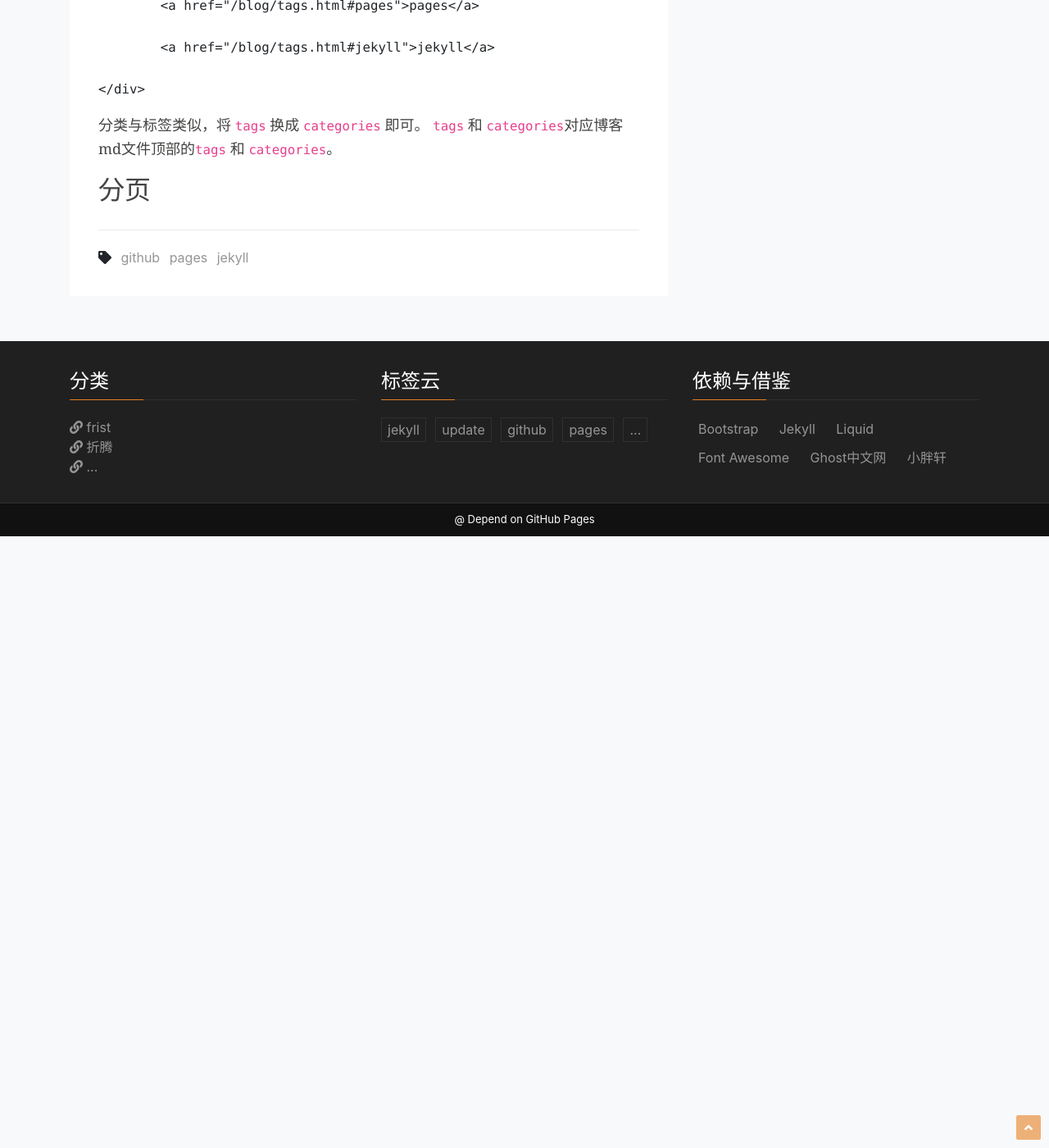
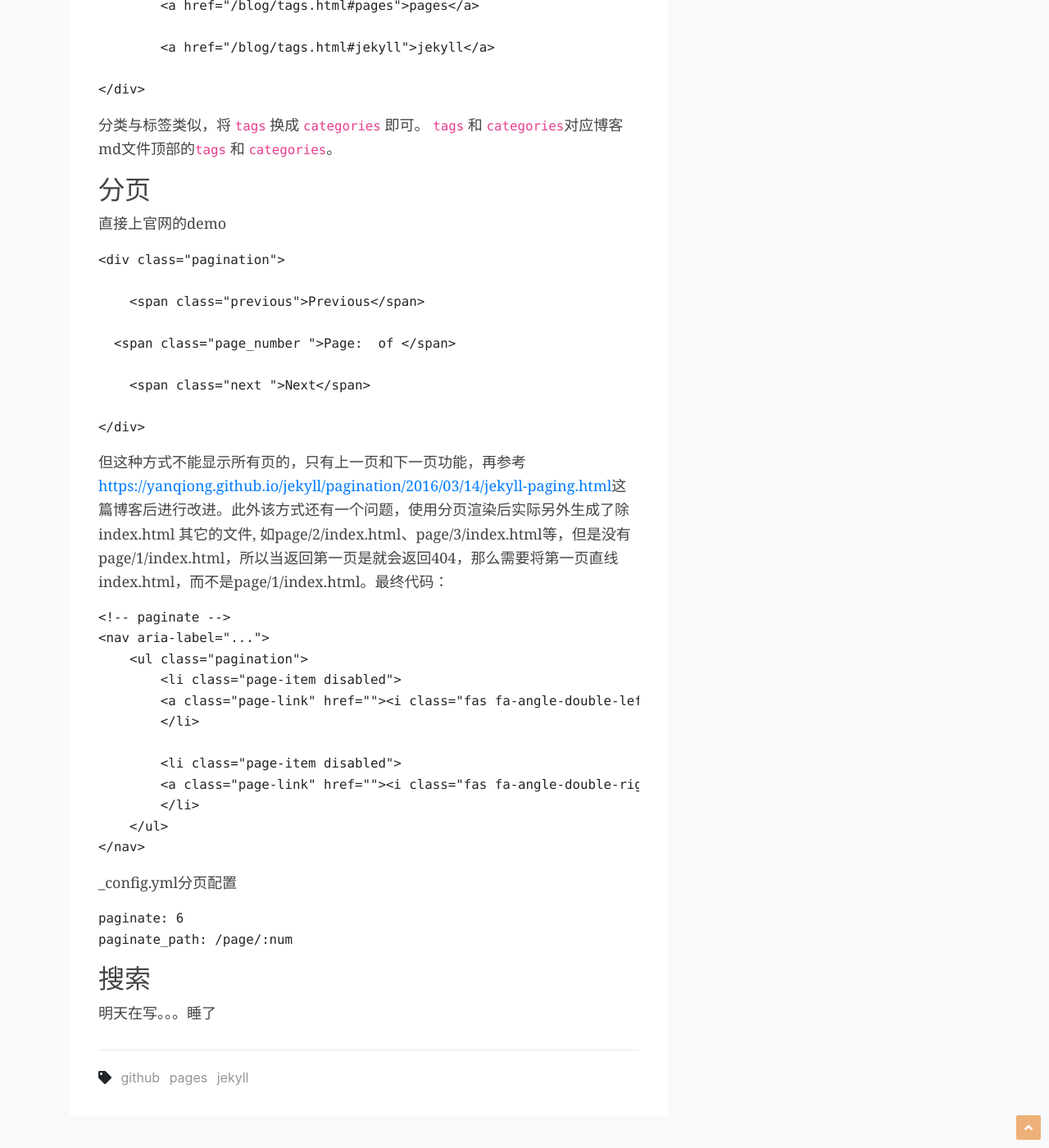
Before and after one commit to xubiaosunny/xubiaosunny.github.io, a Jekyll site: the page built from _posts/2018-04-08-build-blog-site-with-gitHub.md, in a window 1280 px wide and 1400 px high, scrolled down 2494 px. Shown: the whole window at 82% size. Built offline with Jekyll 4.4.1, drawn with Linux system fonts in a browser that asks for light colours; before the commit the page ends 3148 px from its top, so only the background shows below that.

Commit message:
2018-04-10

````diff
--- a/_posts/2018-04-08-build-blog-site-with-gitHub.md
+++ b/_posts/2018-04-08-build-blog-site-with-gitHub.md
@@ -97,3 +97,49 @@ Jekyll 使用 [Liquid](http://wiki.shopify.com/Liquid) 模板语言。我一直
 ```tags``` 和 ```categories```对应博客md文件顶部的```tags``` 和 ```categories```。
 
 ## 分页
+直接上官网的demo
+```html
+<div class="pagination">
+  {% if paginator.previous_page \%}
+    <a href="/page{{ paginator.previous_page \}}" class="previous">Previous</a>
+  {% else \%}
+    <span class="previous">Previous</span>
+  {% endif \%}
+  <span class="page_number ">Page: {{ paginator.page \}} of {{ paginator.total_pages \}}</span>
+  {% if paginator.next_page %}
+    <a href="/page{{ paginator.next_page \}}" class="next">Next</a>
+  {% else \%}
+    <span class="next ">Next</span>
+  {% endif \%}
+</div>
+```
+但这种方式不能显示所有页的，只有上一页和下一页功能，再参考[https://yanqiong.github.io/jekyll/pagination/2016/03/14/jekyll-paging.html](https://yanqiong.github.io/jekyll/pagination/2016/03/14/jekyll-paging.html)这篇博客后进行改进。此外该方式还有一个问题，使用分页渲染后实际另外生成了除index.html
+其它的文件, 如page/2/index.html、page/3/index.html等，但是没有page/1/index.html，所以当返回第一页是就会返回404，那么需要将第一页直线index.html，而不是page/1/index.html。最终代码：
+
+```html
+<!-- paginate -->
+<nav aria-label="...">
+    <ul class="pagination">
+        <li class="page-item {% if paginator.previous_page == nil \%}disabled{% endif \%}">
+        <a class="page-link" href="{{ paginator.previous_page_path | prepend: site.baseurl | replace: '//', '/' \}}"><i class="fas fa-angle-double-left"></i></a>
+        </li>
+        {% for page in (1..paginator.total_pages) %}
+        <li class="page-item {% if page == paginator.page \%}active{% endif \%}">
+            <a class="page-link" href="{% if page == 1 \%}{{'/' | prepend: site.baseurl | replace: '//', '/'\}}{% else \%}{{ site.paginate_path | prepend: '/' | replace: '//', '/' | replace: ':num', page \}}{% endif \%}">
+                {{ page }}
+            </a>
+        </li>
+        {% endfor %}
+        <li class="page-item {% if paginator.next_page == nil \%}disabled{% endif \%}">
+        <a class="page-link" href="{{ paginator.next_page_path | prepend: site.baseurl | replace: '//', '/' \}}"><i class="fas fa-angle-double-right"></i></a>
+        </li>
+    </ul>
+</nav>
+```
+_config.yml分页配置
+```
+paginate: 6
+paginate_path: /page/:num
+```
+## 搜索
+明天在写。。。睡了
````
